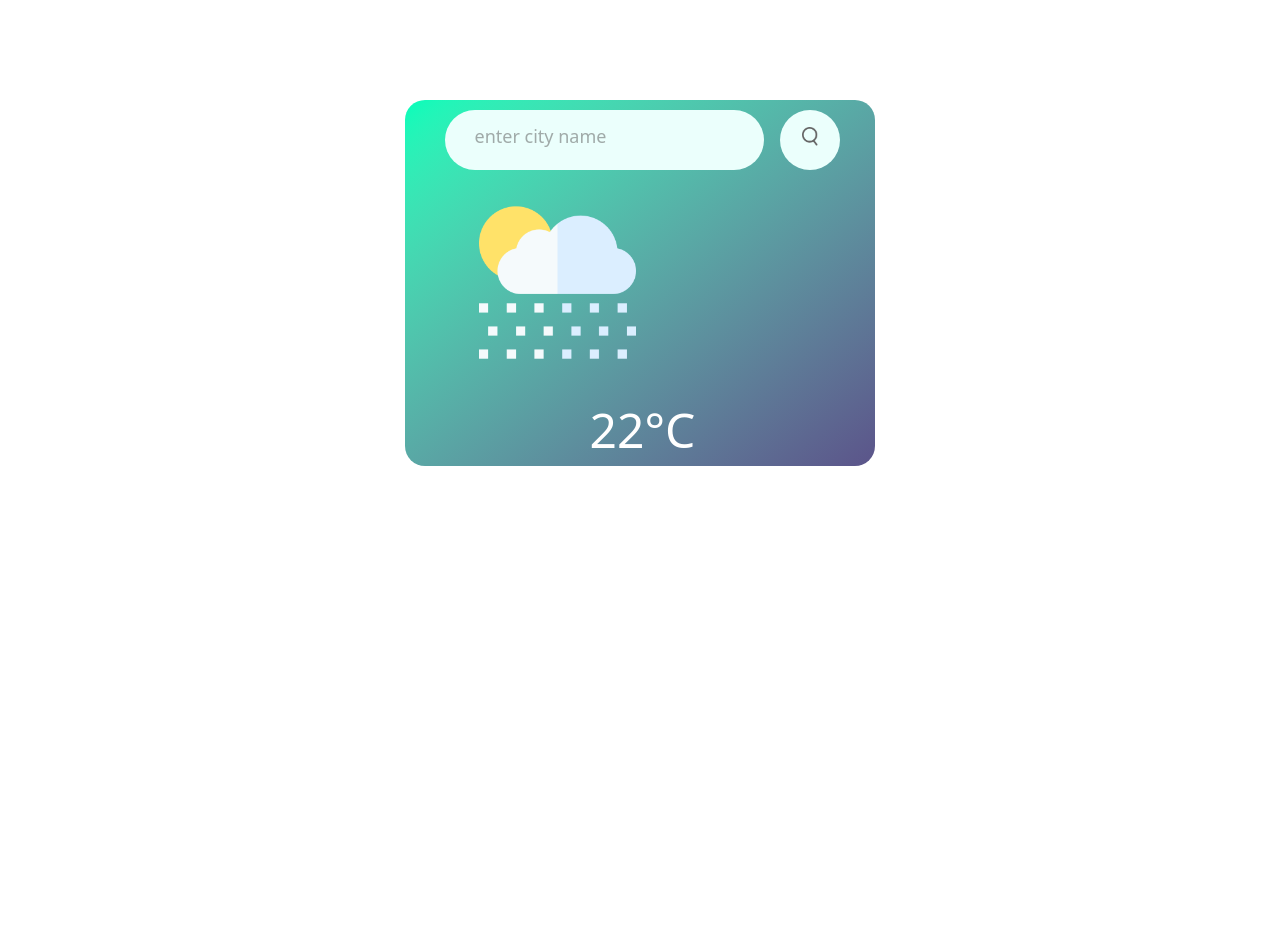
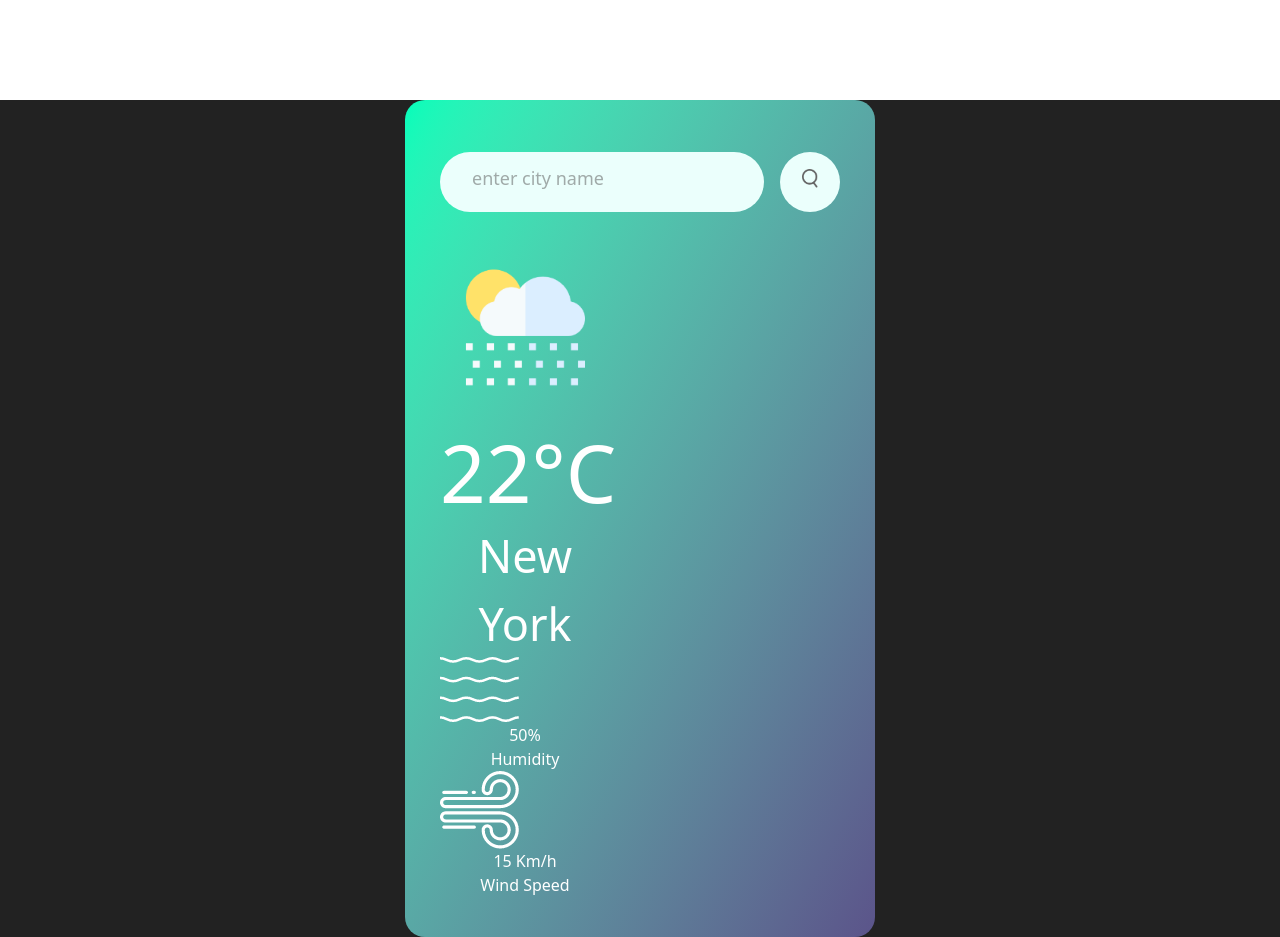
Before and after one commit to kushvendar/weather_site, a React (Vite) app in the folder frontend/: page / in a window 1280 px wide. Before the commit the page ends 800 px from the top, so only its background shows below. Built offline with nearby package versions, Linux system fonts and the light colour scheme.

Commit message:
pretty good frontend

```diff
--- a/frontend/src/App.jsx
+++ b/frontend/src/App.jsx
@@ -2,18 +2,20 @@ import './App.css'
 // import clear from './images/clear.png'
 // import cloud from './images/clouds.png'
 // import drizzle from './images/drizzle.png'
-// import humidity from './images/humidity.png'
+import humidity from './images/humidity.png'
 // import mist from './images/mist.png'
 import rain from './images/rain.png'
 import search from './images/search.png'
 // import snow from './images/snow'
 // import clear from './images/clear.png'
+import wind from './images/wind.png'
 
 
 function App() {
   return (
-          <div className= 'bg-gradient-to-br from-[#00feba] to-[#5b548a] w-9/10 max-w-[470px] mt-[100px] ml-auto mr-auto rounded-[20px] pl-[40px] pr-[35px] text-center text-white'>
-        <div className='flex w-full items-center justify-between pt-[10px]'>
+         <div className='box-border bg-[#222]'>
+           <div className= 'bg-gradient-to-br from-[#00feba] to-[#5b548a] w-9/10 max-w-[470px] mt-[100px] ml-auto mr-auto rounded-[20px] pt-[40px] pb-[40px] pl-[35px] pr-[35px] text-center text-white'>
+        <div className='flex w-full items-center justify-between pt-[12px]'>
            <div className='bg-[#ebfffc] outline-none text-[#555] pt-[13px] pb-[13px] pr-[25px] pl-[25px] h-[60px] rounded-[30px] flex-[1] mr-[16px] text-[18px]'> <input type="text" placeholder='enter city name' /></div>
            <div className='bg-[#ebfffc] border-none outline-none rounded-1/2 rounded-[50%] w-[60px] h-[60px] cursor-pointer'>
            <button><div className='w-[16px] mt-[17px]'>
@@ -22,12 +24,28 @@ function App() {
             </button>
            </div>
         </div>
-        <div className=''>
-        <img src={rain} alt="weather-icon" />
-        <div className='text-[48px]'>22°C</div>
+        <div className='w-[170px] mt-[30px]'>
+         <img src={rain} alt="weather-icon" />
+        <div className='text-[80px] font-medium'>22°C</div>
+        <div className='text-[45px] font-normal mt-[-10px]'>New York</div>
+        <div>
+          <img src={humidity} alt="humidity" />
+          <div className=''>
+            <p>50%</p>
+            <p>Humidity</p>
+          </div>
+        </div>
+        <div>
+          <img src={wind} alt="wind" />
+          <div className=''>
+            <p>15 Km/h</p>
+            <p>Wind Speed</p>
+          </div>
+        </div>
         </div>
 
     </div>
+         </div>
   )
 }
 
```
